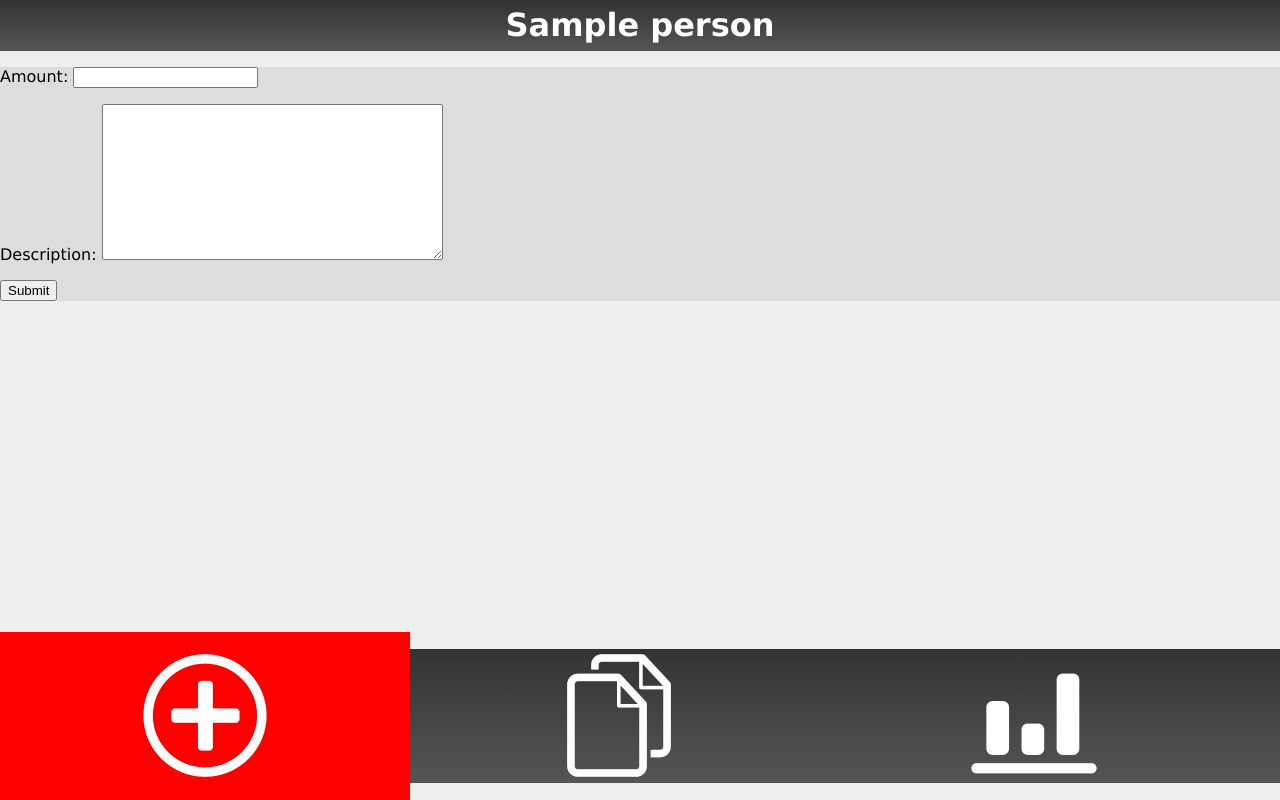
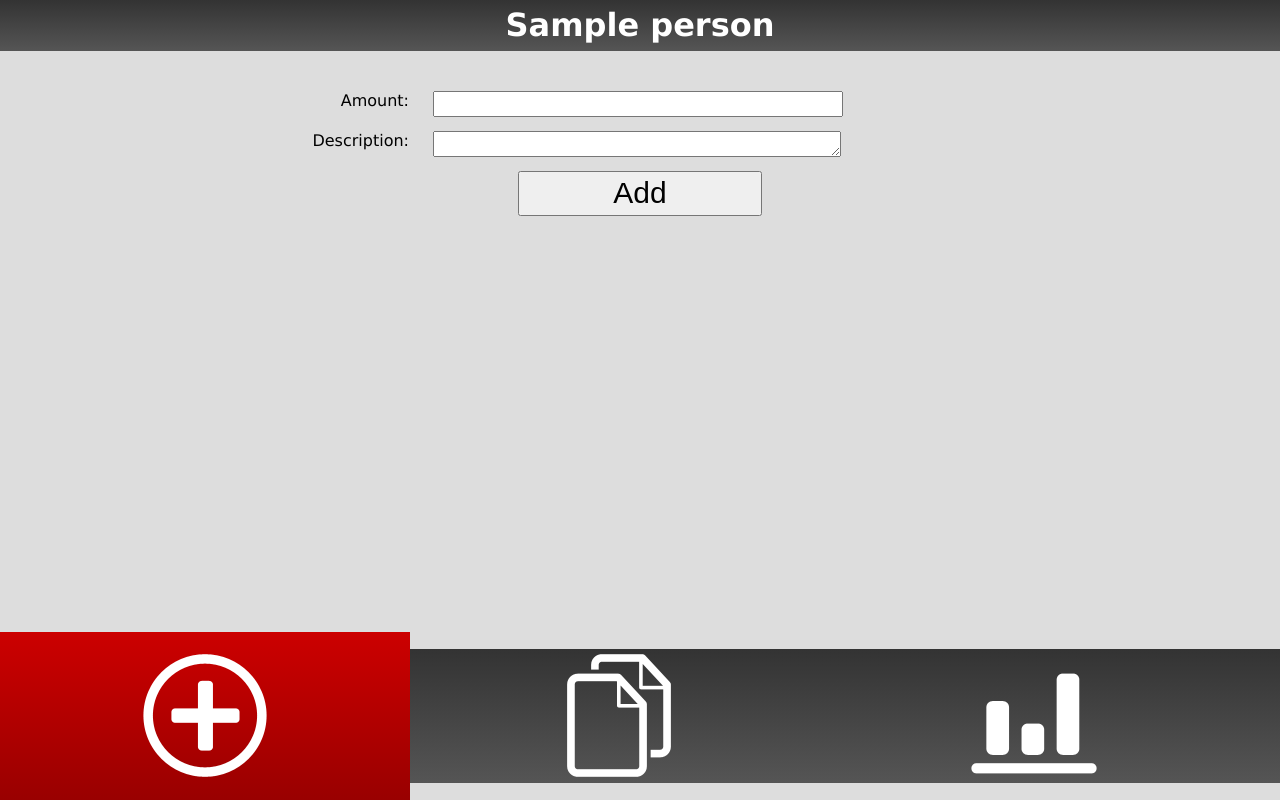
Before and after one commit to dogonwheels/moresense, a Django app: template templates/spendings/spending_form.html in a window 1280 px wide. Run offline with Django 3.2, Linux system fonts and the light colour scheme; the template is opened without the code that fills it: values named after a table or form of the project are taken from there, others are empty; tables that the repository leaves empty hold one stand-in row (Sample ...); style sheets or scripts are compiled from the project's sources; some libraries are stand-ins or nearby versions.

Commit message:
Finished initial styling of add form - formatted form.

```diff
--- a/resources/sass/style.scss
+++ b/resources/sass/style.scss
@@ -2,7 +2,7 @@ body, html {
     font-family: "Lucida Grande", "Tahoma";
     padding: 0;
     margin: 0;
-    background: #eee;
+    background: #ddd;
 }
 
 h1 {
@@ -14,7 +14,32 @@ h1 {
 }
 
 .content {
-    background: #ddd;
+    padding-bottom: 128px;
+}
+
+form {
+    padding: 2em;
+    p {
+        position: relative;
+        height: 1.5em;
+        padding: 0.5em;
+        margin: 0;
+    }
+    label {
+        position: absolute;
+        right: 69%;
+    }
+    input, textarea {
+        position: absolute;
+        left: 33%;
+        width: 33%;
+        height: 1.5em;
+    }
+    input[type="submit"] {
+        width: 20%;
+        left: 40%;
+        font-size: 30px;
+    }
 }
 
 ul.toolbar {
@@ -32,7 +57,19 @@ ul.toolbar {
         display: inline-block;
         text-align: center;
         &.current {
-            background: red;
+            background-image: -webkit-linear-gradient(top, darken(red, 10%), darken(red, 20%));
         }
     }
 }
+
+ul.messages {
+    list-style: none;
+}
+li.info {
+    position: absolute;
+    background: lighten(yellow, 20%);
+    box-shadow: darken(yellow, 10%) 0px 0px 2px 2px;
+    padding: 2%;
+    width: 29%;
+    left: 33%;
+}
--- a/templates/spendings/spending_form.html
+++ b/templates/spendings/spending_form.html
@@ -11,11 +11,20 @@
 
     <link rel="stylesheet" href="{{ STATIC_URL }}style.css"/>
     <script type="text/javascript" src="http://code.jquery.com/jquery-1.6.4.min.js"></script>
+    <script type="text/javascript">
+        $(document).ready(function () {
+            $(".messages").delay(5000).fadeOut();
+        });
+    </script>
 </head>
 <body>
 <h1>{{ person.name }}</h1>
 
 <div class="content">
+    <form action="" method="post">{% csrf_token %}
+        {{ form.as_p }}
+        <p><input type="submit" value="Add"/></p>
+    </form>
     {% if messages %}
     <ul class="messages">
         {% for message in messages %}
@@ -24,10 +33,6 @@
         {% endfor %}
     </ul>
     {% endif %}
-    <form action="" method="post">{% csrf_token %}
-        {{ form.as_p }}
-        <input type="submit" value="Submit"/>
-    </form>
 </div>
 <ul class="toolbar">
     <li class="current"><img src="{{ STATIC_URL }}add.png"/></li>
```
